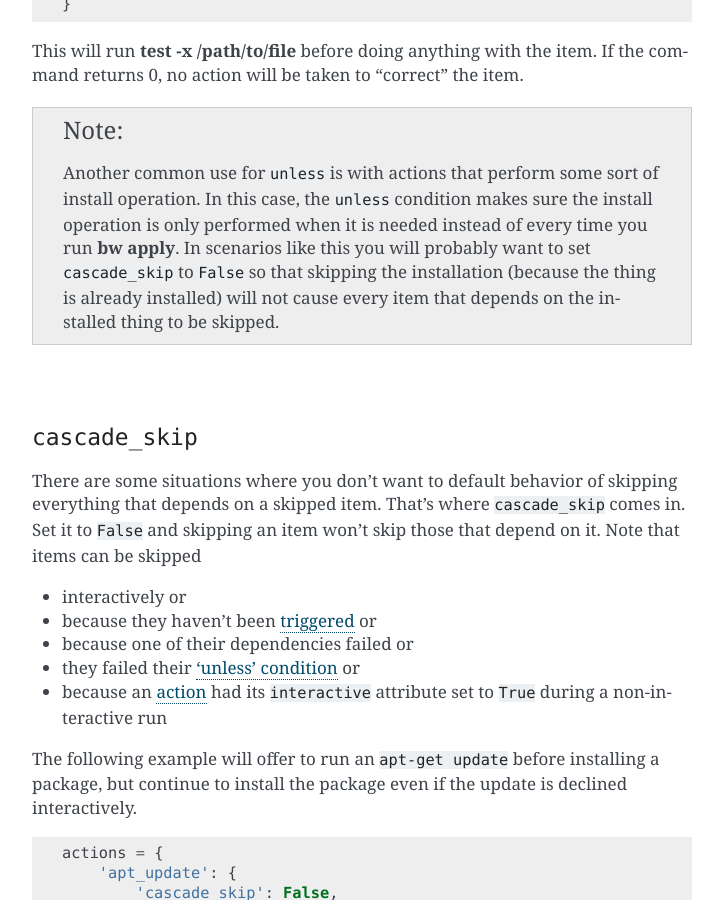
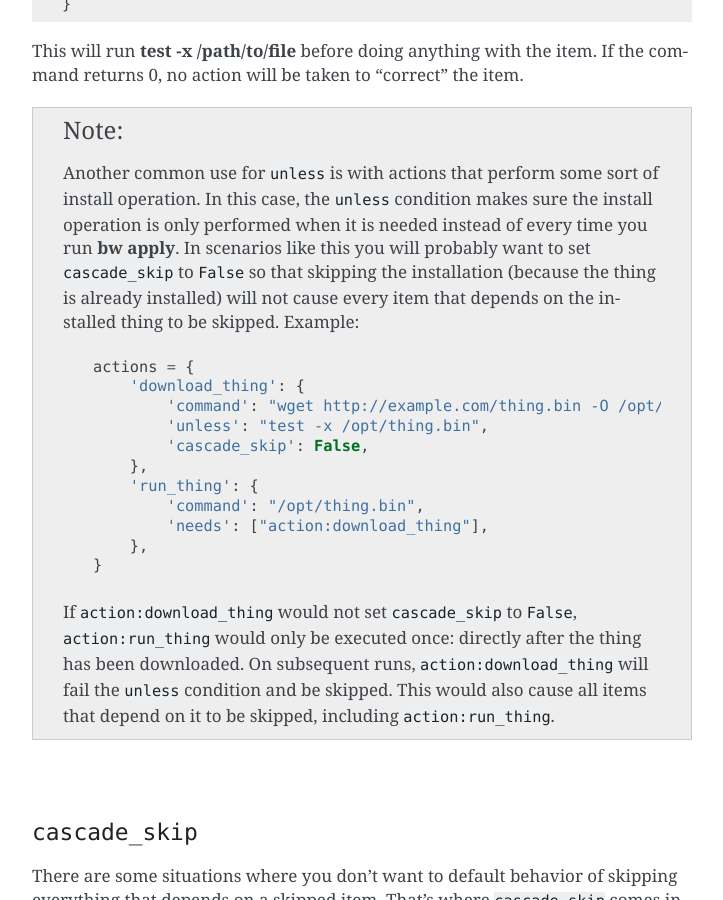
Before and after one commit to bundlewrap/bundlewrap, a Sphinx documentation site: the page built from doc/bundles.rst, in a window 1280 px wide and 900 px high, scrolled down 3753 px. Shown: the whole window, without its empty margins (388-1111 px from the left). Built offline with Sphinx 7.4.7, drawn with Linux system fonts in a browser that asks for light colours.

Commit message:
add an example for the action/unless/cascade_skip conundrum

```diff
--- a/doc/bundles.rst
+++ b/doc/bundles.rst
@@ -184,7 +184,22 @@
 
 .. note::
 
-	Another common use for ``unless`` is with actions that perform some sort of install operation. In this case, the ``unless`` condition makes sure the install operation is only performed when it is needed instead of every time you run :command:`bw apply`. In scenarios like this you will probably want to set ``cascade_skip`` to ``False`` so that skipping the installation (because the thing is already installed) will not cause every item that depends on the installed thing to be skipped.
+	Another common use for ``unless`` is with actions that perform some sort of install operation. In this case, the ``unless`` condition makes sure the install operation is only performed when it is needed instead of every time you run :command:`bw apply`. In scenarios like this you will probably want to set ``cascade_skip`` to ``False`` so that skipping the installation (because the thing is already installed) will not cause every item that depends on the installed thing to be skipped. Example::
+
+		actions = {
+		    'download_thing': {
+		    	'command': "wget http://example.com/thing.bin -O /opt/thing.bin && chmod +x /opt/thing.bin",
+		    	'unless': "test -x /opt/thing.bin",
+		    	'cascade_skip': False,
+		    },
+		    'run_thing': {
+		        'command': "/opt/thing.bin",
+		        'needs': ["action:download_thing"],
+		    },
+		}
+
+	If ``action:download_thing`` would not set ``cascade_skip`` to ``False``, ``action:run_thing`` would only be executed once: directly after the thing has been downloaded. On subsequent runs, ``action:download_thing`` will fail the ``unless`` condition and be skipped. This would also cause all items that depend on it to be skipped, including ``action:run_thing``.
+
 
 |
 
```
